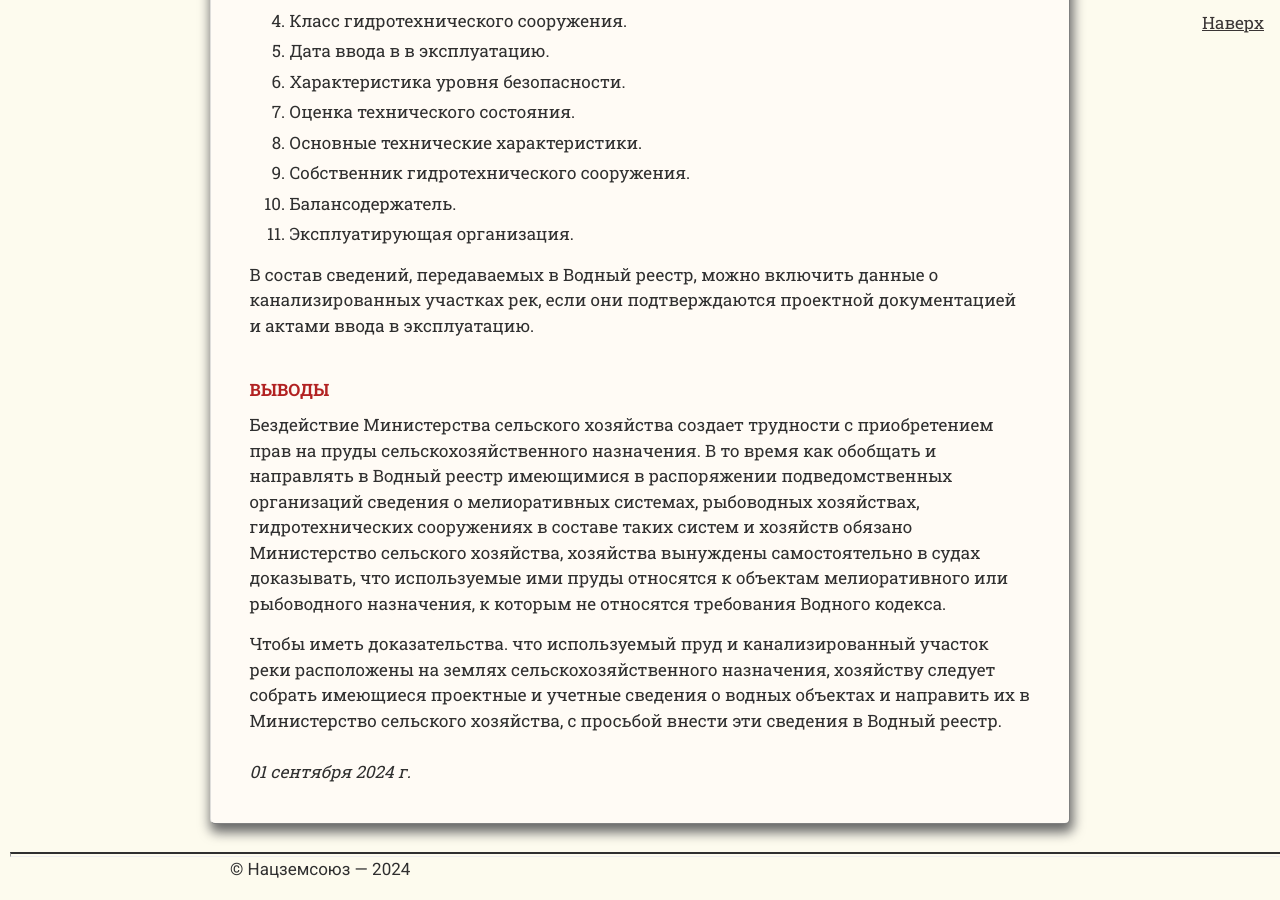
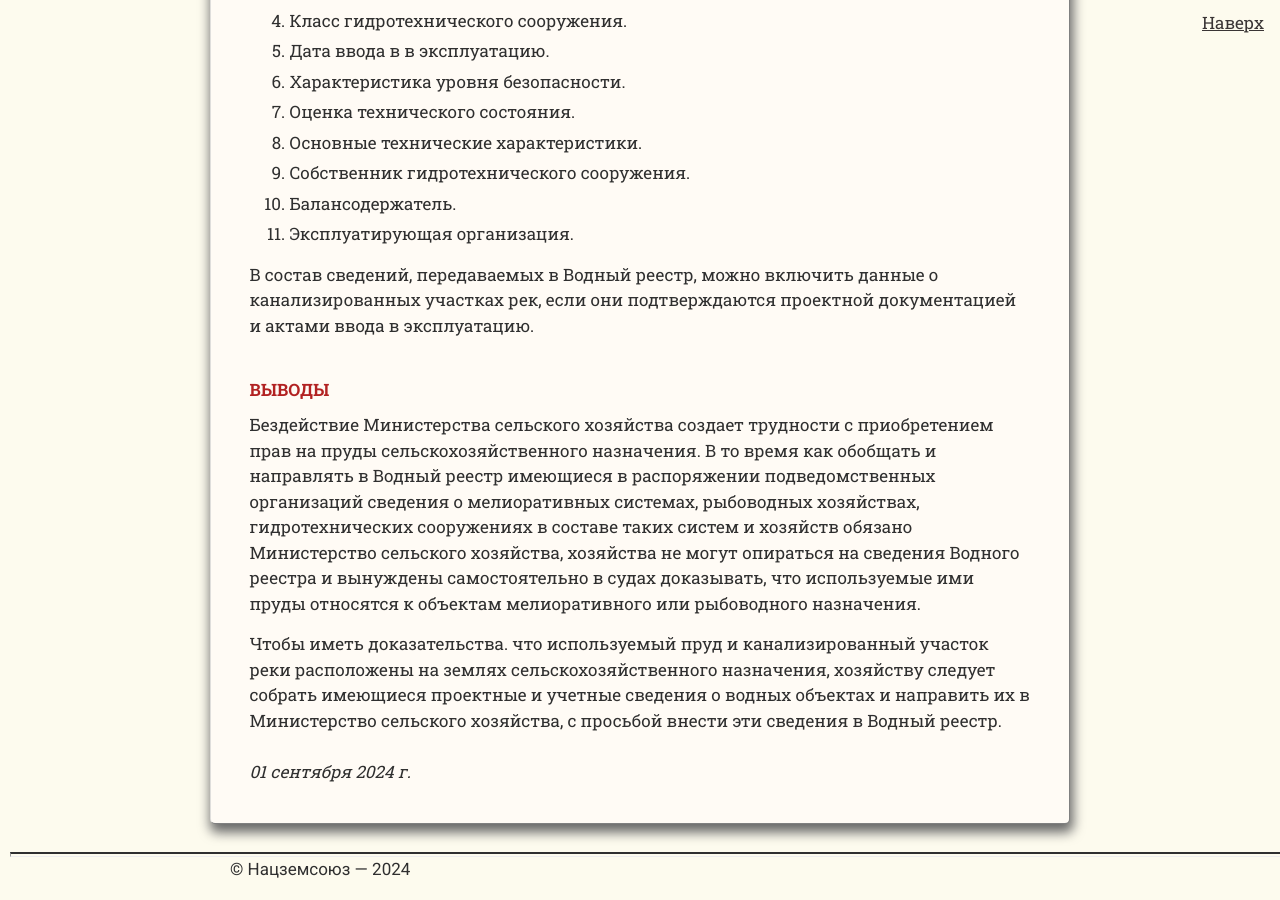
Before and after one commit to SergSi/land-use-art, a Jekyll site: the page built from _articles/2024-09-01-Prud.md, in a window 1280 px wide and 900 px high, scrolled down 2464 px. Built offline with Jekyll 4.4.1, drawn with Linux system fonts in a browser that asks for light colours; some web fonts are replaced.

Commit message:
Update 2024-09-01-Prud.md

```diff
--- a/_articles/2024-09-01-Prud.md
+++ b/_articles/2024-09-01-Prud.md
@@ -64,6 +64,6 @@ author: С. И. Ивасюк
 
 # Выводы
 
-Бездействие Министерства сельского хозяйства создает трудности с приобретением прав на пруды сельскохозяйственного назначения. В то время как  обобщать и направлять в Водный реестр имеющимися в распоряжении подведомственных организаций сведения о мелиоративных системах, рыбоводных хозяйствах, гидротехнических сооружениях в составе таких систем и хозяйств обязано Министерство сельского хозяйства, хозяйства вынуждены самостоятельно в судах доказывать, что используемые ими пруды относятся к объектам мелиоративного или рыбоводного назначения, к которым не относятся требования Водного кодекса.
+Бездействие Министерства сельского хозяйства создает трудности с приобретением прав на пруды сельскохозяйственного назначения. В то время как обобщать и направлять в Водный реестр имеющиеся в распоряжении подведомственных организаций сведения о мелиоративных системах, рыбоводных хозяйствах, гидротехнических сооружениях в составе таких систем и хозяйств обязано Министерство сельского хозяйства, хозяйства не могут опираться на сведения Водного реестра и вынуждены самостоятельно в судах доказывать, что используемые ими пруды относятся к объектам мелиоративного или рыбоводного назначения.
 
 Чтобы иметь доказательства. что используемый пруд и канализированный участок реки расположены на землях сельскохозяйственного назначения, хозяйству следует собрать имеющиеся проектные и учетные сведения о водных объектах и направить их в Министерство сельского хозяйства, с просьбой внести эти сведения в Водный реестр.
```
